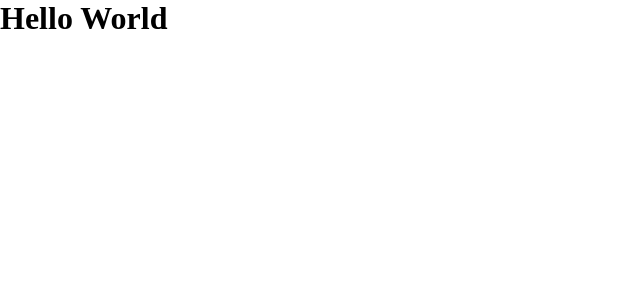
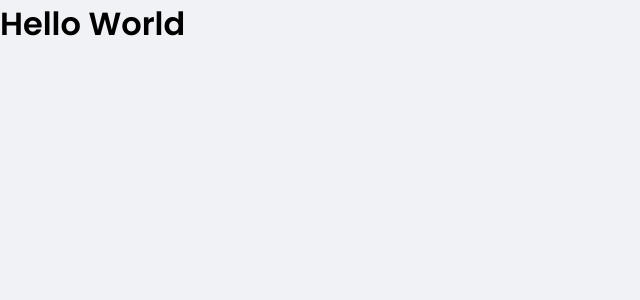
Before and after one commit to marcospandrade/dtmoney-ignite, a React (Create React App) app: page / in a window 1280 px wide. Shown: the top 300 px of the page, without its empty margins (0-640 px from the left). Built offline with nearby package versions, Linux system fonts and the light colour scheme.

Commit message:
install fonts

```diff
--- a/public/index.html
+++ b/public/index.html
@@ -1,11 +1,19 @@
 <!DOCTYPE html>
 <html lang="en">
     <head>
+        <link rel="preconnect" href="https://fonts.gstatic.com" crossorigin />
+        <link rel="preconnect" href="https://fonts.googleapis.com" />
+
         <meta charset="utf-8" />
         <meta name="viewport" content="width=device-width, initial-scale=1" />
 
         <link rel="shortcut icon" href="favicon.png" type="image/png" />
         <title>DT Money</title>
+
+        <link
+            href="https://fonts.googleapis.com/css2?family=Poppins:wght@400;600&display=swap"
+            rel="stylesheet"
+        />
     </head>
     <body>
         <noscript>You need to enable JavaScript to run this app.</noscript>
--- a/src/styles/global.ts
+++ b/src/styles/global.ts
@@ -5,13 +5,13 @@ export const GlobalStyle = createGlobalStyle`
         --red: #E52E4D;
         --blue:#5429CC
 
-        --blue-light: #6933FF
+        --blue-light: #6933FF;
 
-        --text-title: #363F5F
-        --text-body: #969CB3
+        --text-title: #363F5F;
+        --text-body: #969CB3;
 
         --background: #f0f2f5;
-        --shape: #FFFFFF
+        --shape: #FFFFFF;
     }
 
     * {
@@ -35,6 +35,15 @@ export const GlobalStyle = createGlobalStyle`
         -webkit-font-smoothing: antialiased;
     }
 
+    body, input, textarea, button {
+        font-family: 'Poppins', sans-serif;
+        font-weight: 400;
+    }
+
+    h1, h2, h3, h4, h5, h6, strong {
+        font-weight: 600;
+    }
+
     button: {
         cursor: pointer;
     }
```
